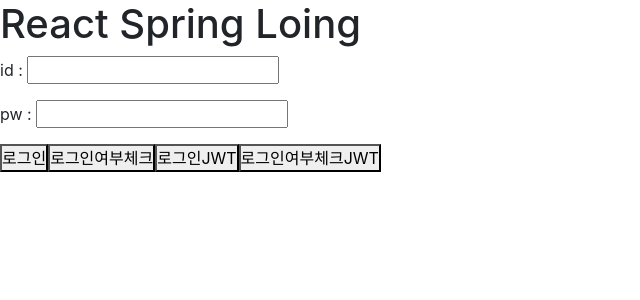
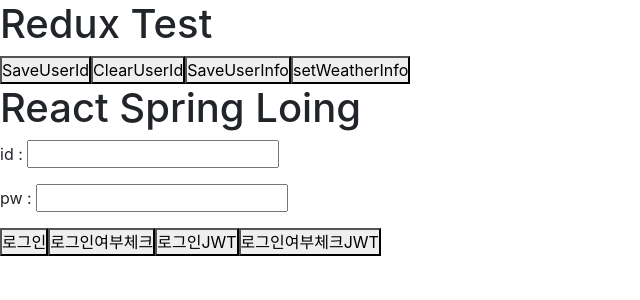
Before and after one commit to yongjinjj/react-study, a React (Create React App) app: page / in a window 1280 px wide. Shown: the top 300 px of the page, without its empty margins (0-640 px from the left). Built offline with nearby package versions, Linux system fonts and the light colour scheme.

Commit message:
리덕스(reduxtoolkit) 설정 및 사용방법

```diff
--- a/package.json
+++ b/package.json
@@ -2,8 +2,9 @@
   "name": "react-study",
   "version": "0.1.0",
   "private": true,
-  "proxy":"http://localhost:8080",
+  "proxy": "http://localhost:8080",
   "dependencies": {
+    "@reduxjs/toolkit": "^2.8.2",
     "@testing-library/dom": "^10.4.0",
     "@testing-library/jest-dom": "^6.6.3",
     "@testing-library/react": "^16.3.0",
@@ -13,6 +14,7 @@
     "react": "^19.1.0",
     "react-bootstrap": "^2.10.10",
     "react-dom": "^19.1.0",
+    "react-redux": "^9.2.0",
     "react-router": "^7.6.1",
     "react-scripts": "5.0.1",
     "web-vitals": "^2.1.4"
--- a/src/index.js
+++ b/src/index.js
@@ -5,13 +5,18 @@
 import reportWebVitals from './reportWebVitals';
 import Temp from './Temp.js';
 import { BrowserRouter } from 'react-router';
+import {Provider} from 'react-redux';
+import store from './react_spring/store/store.js';
 
 const root = ReactDOM.createRoot(document.getElementById('root'));
 root.render(
   // <React.StrictMode>
+  <Provider store={store}>
     <BrowserRouter>
       <App />
     </BrowserRouter>
+  </Provider>
+
     /* <Temp/> */
   // </React.StrictMode>
 );
--- a/src/react_spring/AppRS.js
+++ b/src/react_spring/AppRS.js
@@ -137,6 +137,10 @@
         axios 라이브러리
         설치
         npm install axios
+
+        리덕스(툴킷) 라이브러리 설치
+        npm install @reduxjs/toolkit
+        npm install react-redux
     */
 }
 
--- a/src/react_spring/Login.js
+++ b/src/react_spring/Login.js
@@ -1,13 +1,60 @@
 import { useState } from "react";
 import axios from "axios";
+import { useSelector, useDispatch } from "react-redux";
+import { saveUserId, clearUserId, saveUserInfo, setWeatherInfo } from "./store/store";
 
 function Login(){
 
     let [id, setId] = useState('');
     let [pw, setPw] = useState('');
 
+
+    //redux 저장용으로 만든 store 에 있는 slice에 값 변경하는 action 함수 호출을 하려면
+    // dispatch 에 감싸서 요청해야한다   dispatch(수행할 내용)
+    let dispatch = useDispatch();
+
+    //redux 에 저장되어있는 값들을 접근해서 사용
+    let reduxState = useSelector((state)=>{return state});
+
+    console.log(reduxState);
+    console.log(reduxState.user);
+    console.log(reduxState.weather);
+
+    let user = useSelector((state)=>{return state.user});
+    console.log(user);
+
+    let weather = useSelector((state)=>{return state.weather});
+    console.log(weather);
+
     return (
         <div>
+            <h1>Redux Test</h1>
+            <div>
+                <button onClick={()=>{
+                    // saveUserId('mynewid');  단순함수호출 X
+                    dispatch(saveUserId('mynewid'));  //redux 관련 함수(action) 호출
+                    console.log(user);
+                }}>SaveUserId</button>
+
+                <button onClick={()=>{
+                    dispatch(clearUserId());
+                }}
+                >ClearUserId</button>
+
+                <button onClick={()=>{
+                    dispatch(saveUserInfo(  {id:'qwe', name:'rr' }   ));
+                }}
+                >SaveUserInfo</button>
+
+                <button onClick={()=>{
+                    dispatch( setWeatherInfo( {weather: 'cloudy', temperature: 30, hmdt: 72} ));
+                }}
+                >setWeatherInfo</button>
+            </div>
+
+
+
+
             <h1>React Spring Loing</h1>
 
             <p> id : <input type="text" onChange={(e)=>{ setId(e.target.value)} }></input>   </p>
--- /dev/null
+++ b/src/react_spring/store/store.js
@@ -0,0 +1,107 @@
+import {configureStore, createSlice} from '@reduxjs/toolkit';
+
+
+// 객체 관리
+// 데이터 저장 관련 정보 + getter setter 함수형으로 데이터 관리
+
+
+// let [userId, setUserId] = useState('');
+
+
+let userSlice = createSlice({
+    name : 'userId',
+    initialState : 'defaultId',       //   { id : 'defaultId' }   state.id = 'aaaa'
+    reducers : {
+        saveUserId(state, action) {   //saveUserId('mynewid')
+            console.log(action.payload);
+
+            return action.payload;
+        },
+        clearUserId(state){    //clearUserId()
+            return "clear";  //단순 텍스트는 return 으로 저장할 값 전달 -> state에 값이 저장됨
+
+            //state = "clear";  //적용불가 -> 에러
+        },
+        saveUserInfo(state, action){
+            console.log(action.payload);  // dispatch(saveUserInfo(  {id:'qwe', name:'rr' }   ));
+
+            console.log(action.payload.id);
+            console.log(action.payload.name);
+
+            let {id, name} = action.payload;
+
+            return action.payload.id;
+            //return state + '1';
+            //return state;
+        }
+    }
+})
+
+// store 리덕스 기준 전체 데이터 저장 객체
+
+export let { saveUserId, clearUserId, saveUserInfo } = userSlice.actions;
+
+//actions : 상태관리하는 변수(slice) 에 속해있는 상태변경 함수들이 모여있는 객체
+
+
+let weatherSlice = createSlice({
+    name : 'weather',
+    initialState : {
+        weather: 'sunny',
+        temperature: 27,
+        hmdt: 60
+    },
+    reducers : {
+        setWeatherInfo(state, action ){
+            let {weather, temperature, hmdt} = action.payload;
+
+            //action.payload.weather
+            //action.payload.temperature
+            //action.payload.hmdt
+
+            //action.payload.weather = state.weather;
+            //return action.payload;
+
+            //state 가 객체 타입인 경우에는, 그냥 해당 변수값을 바꾸거나 저장한다고 해도 가능
+
+            state.temperature = temperature;
+            state.hmdt = hmdt;
+
+        }
+    }
+})
+
+export let { setWeatherInfo } = weatherSlice.actions;
+
+
+
+let companySlice = createSlice({
+    name : "company",
+    initialState : {
+        name : "abc Comp",
+        cid : "108420238",
+        tel : "0212341234"
+    },
+    reducers : {
+        changeTel(state, action){
+            state.tel = action.payload;
+            // dispatch( changeTel('0233339478') )
+
+            state.tel = action.payload.tel;
+            // dispatch( changeTel( { tel:'0233339478' } ) )
+        }
+    }
+})
+
+export let {changeTel} = companySlice.actions;
+
+
+
+//store 설정
+export default configureStore({
+    reducer: {
+        user: userSlice.reducer,
+        weather: weatherSlice.reducer,
+        company: companySlice.reducer
+    }
+})
```
Also changed, not shown: 1 other file (tests, documents, lock files or other folders).
